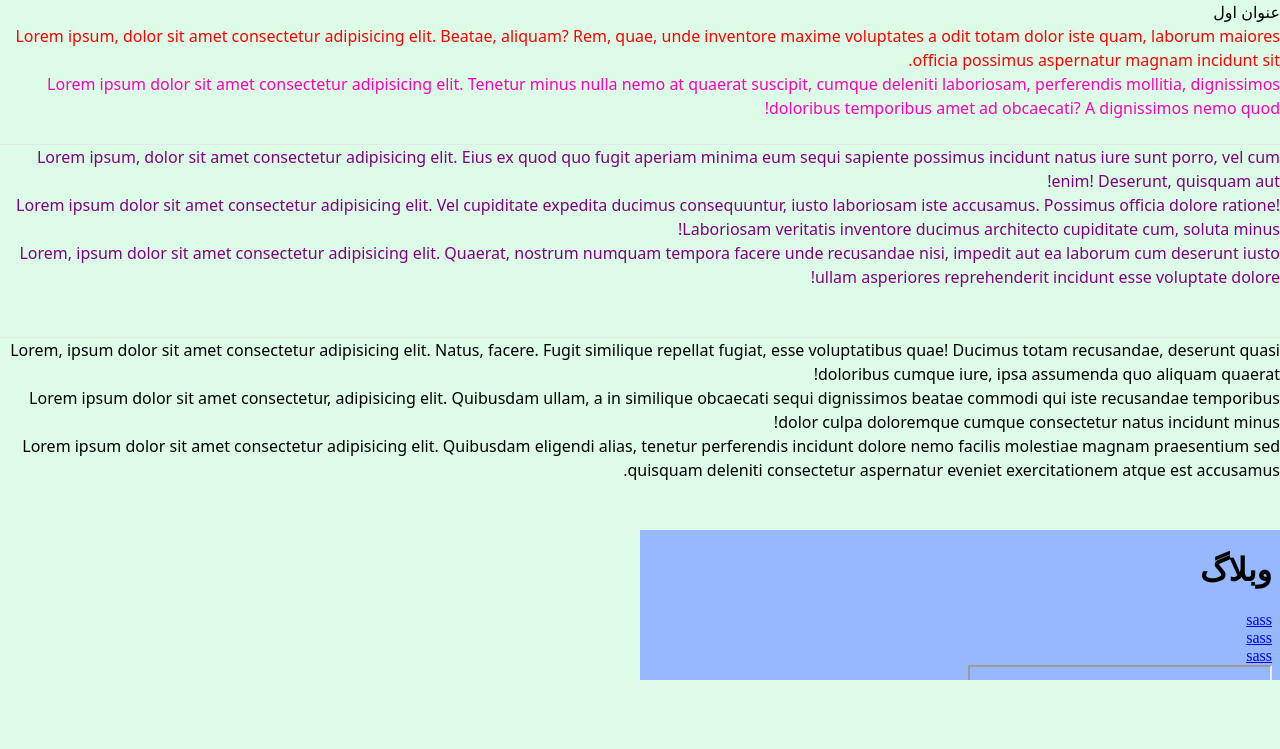
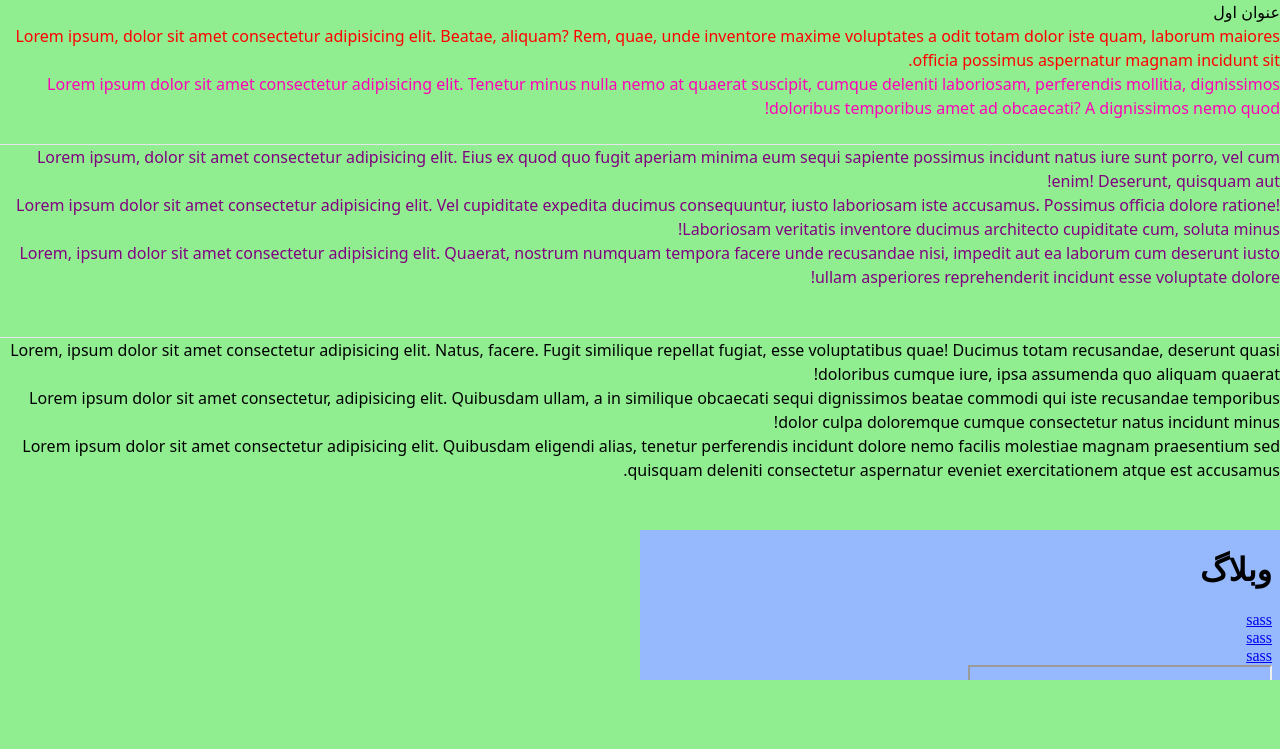
Before and after one commit to Erfan378/tamrin.j5.ghorbani, a plain HTML site: page index.html in a window 1280 px wide. Shown: the top 749 px of the page. Drawn offline with nearby package versions, Linux system fonts and the light colour scheme.

Commit message:
takmil-tamrin

```diff
--- a/index.html
+++ b/index.html
@@ -9,7 +9,7 @@
     <link rel="stylesheet" href="css/style.css">
     <script src="https://cdn.tailwindcss.com"></script>
 </head>
-<body class="bg-green-100">
+<body class="bg-lightgreen">
     <h1>
         عنوان اول
     </h1>
--- a/sass/style.scss
+++ b/sass/style.scss
@@ -1,4 +1,4 @@
-.bg-green-100{
+.bg-lightgreen{
     background-color: lightgreen;
 }
 #p1{
```
Also changed, not shown: css/style.css, 1 other file.
